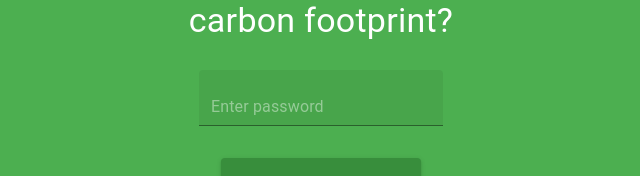
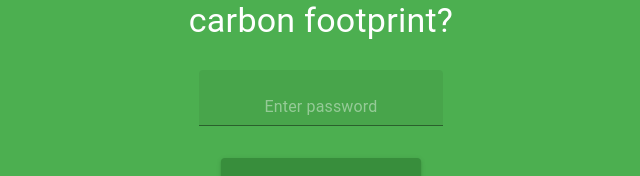
Before and after one commit to TonyJiashiChen/FIT5120-Onboarding-Project, a React (Create React App) app in the folder onboarding-frontend/: page / in a window 1280 px wide. Shown: the part 238-414 px from the top of the page, without its empty margins (319-959 px from the left). Built offline with nearby package versions, Linux system fonts and the light colour scheme; no server answers.

Commit message:
align input center

```diff
--- a/onboarding-frontend/src/layout/LandingPage.jsx
+++ b/onboarding-frontend/src/layout/LandingPage.jsx
@@ -94,7 +94,7 @@ const LandingPage = () => {
                     placeholder="Enter password"
                     variant="filled"
                     sx={{
-                        input: { color : 'common.white'}
+                        input: { color : 'common.white', textAlign: 'center'}
                     }}
 
               />
```
